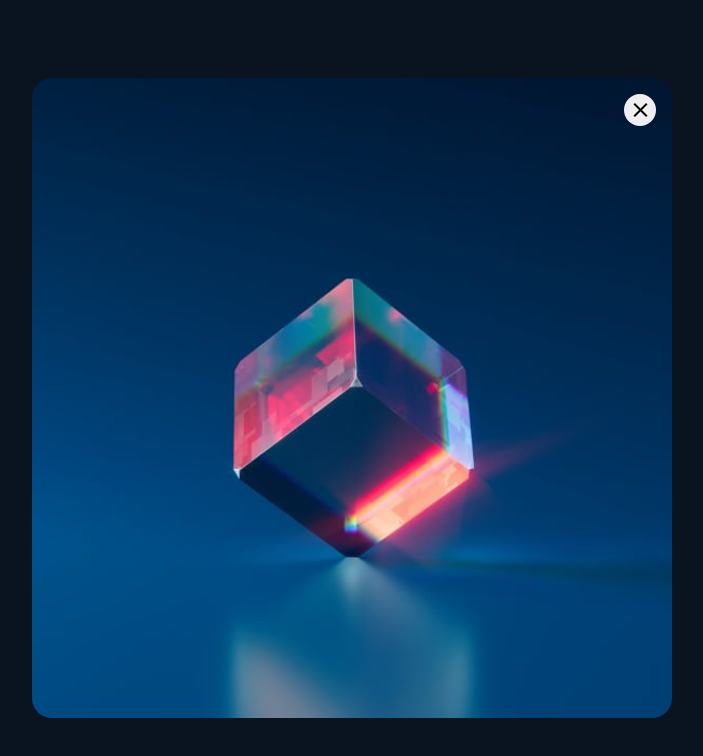
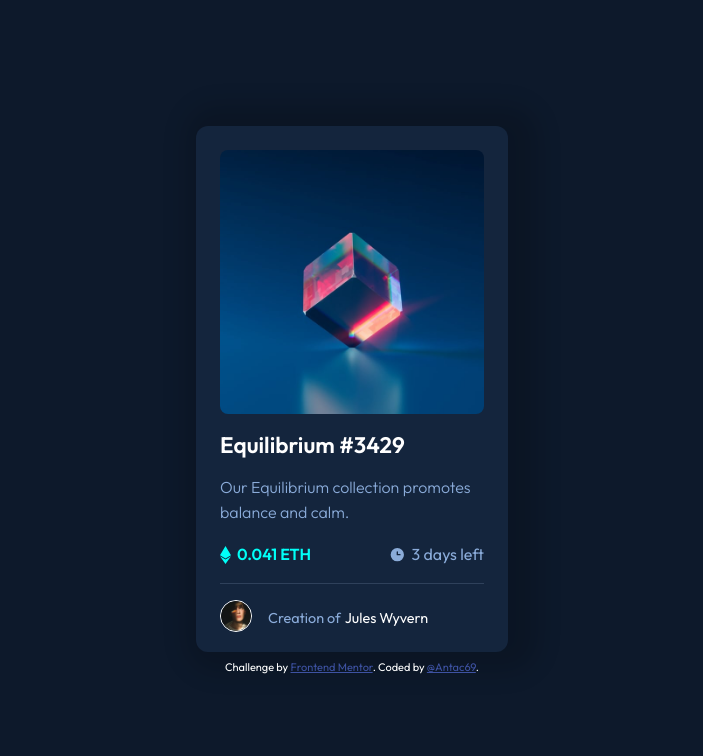
Before and after one commit to Antac69/NFT-card-challenge-Frontend-Mentor, a plain HTML site: page index.html in a window 1280 px wide. Shown: the whole page, without its empty margins (288-991 px from the left). Drawn offline with Linux system fonts and the light colour scheme.

Commit message:
agregando link y quitando el active

```diff
--- a/index.html
+++ b/index.html
@@ -72,7 +72,7 @@
         >Frontend Mentor</a
       >. Coded by <a href="https://www.instagram.com/antac69/">@Antac69</a>.
     </div>
-    <aside id="image-full" class="active">
+    <aside id="image-full">
       <div class="image-full">
         <img src="./images/image-equilibrium.jpg" alt="">
         <button class="material-icons-outlined">
--- a/style.scss
+++ b/style.scss
@@ -36,7 +36,7 @@ body {
   display: flex;
   flex-direction: column;
   gap: 1rem;
-  box-shadow: 10px 0px 20px rgba(0, 0, 0, 0.164);
+  box-shadow: 10px 0px 25px 20px rgba(0, 0, 0, 0.164);
   .card_image {
     position: relative;
     display: flex;
```
Also changed, not shown: style.css, 2 other files.
